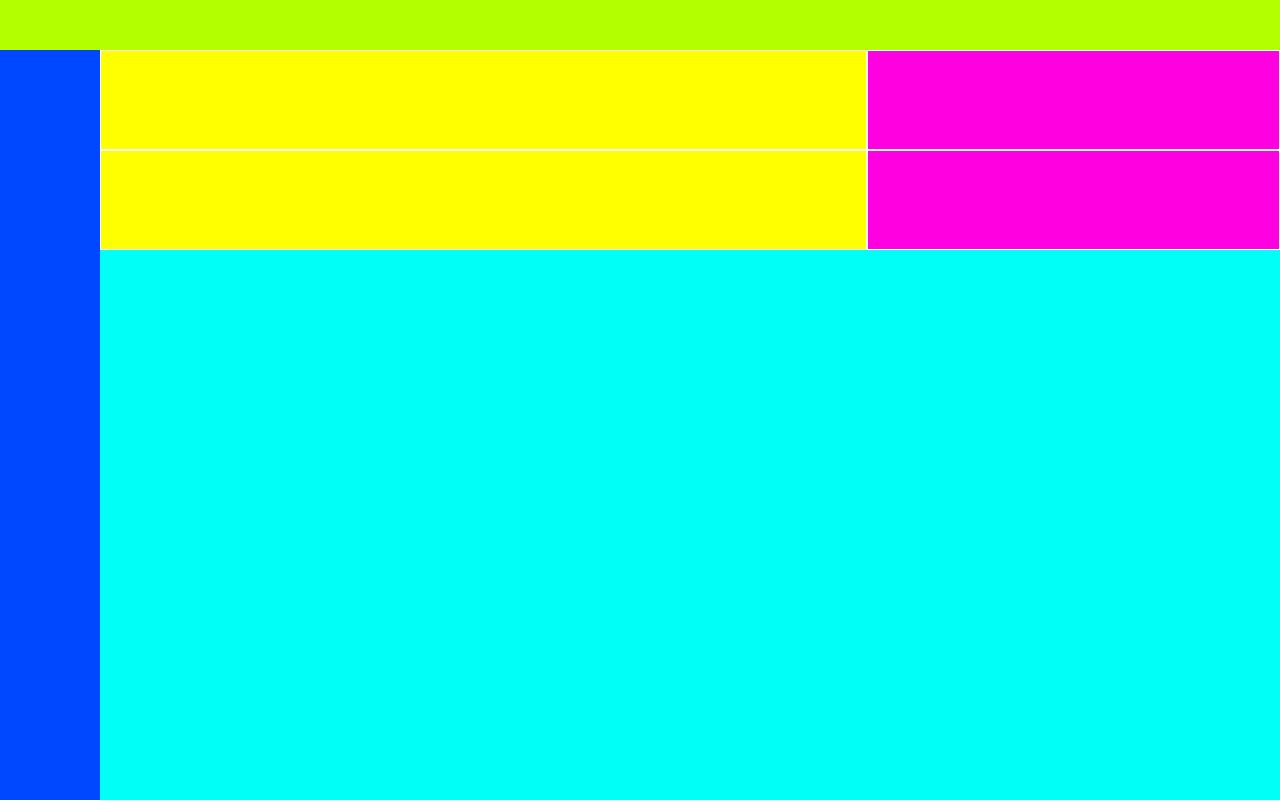
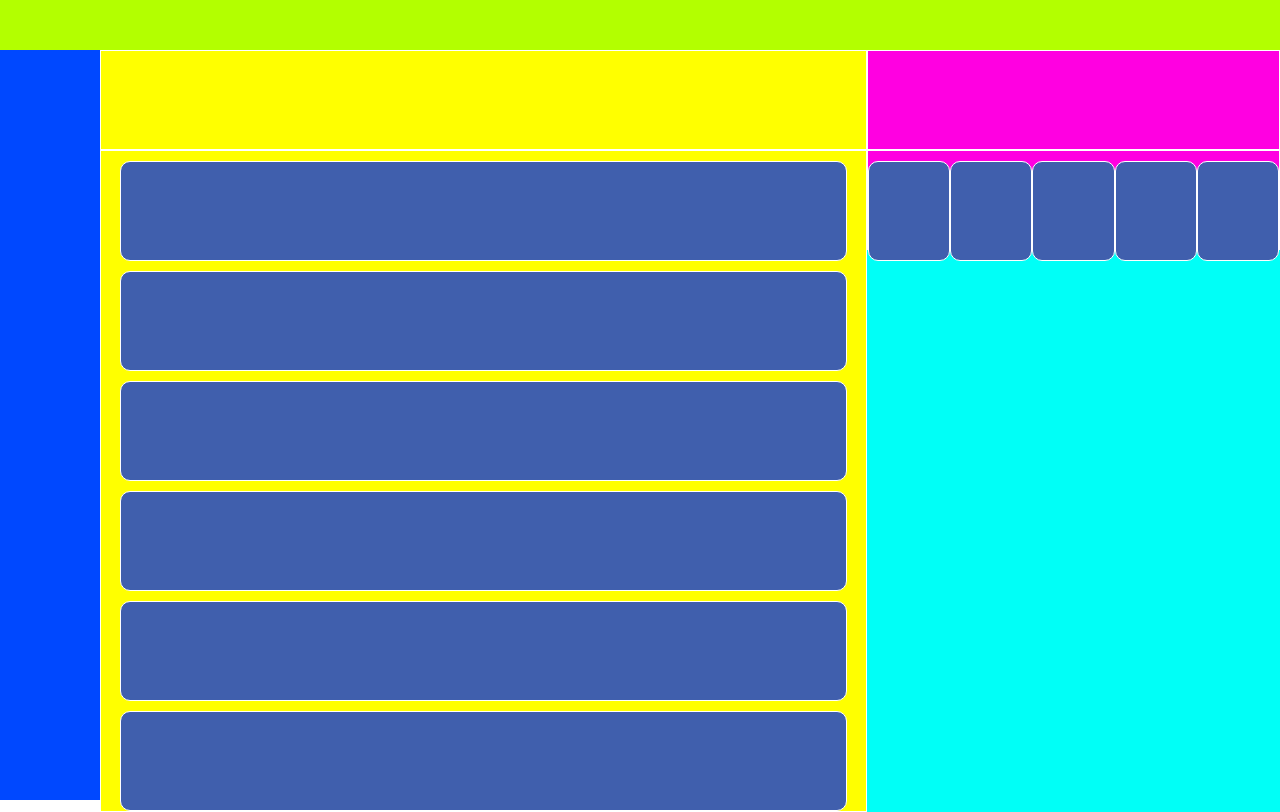
Before and after one commit to edaless/html-css-bootstrap-dashboard, a plain HTML site: page index.html in a window 1280 px wide. Drawn offline with nearby package versions, Linux system fonts and the light colour scheme.

Commit message:
no non è vero. non è funzionante

```diff
--- a/CSS/style.css
+++ b/CSS/style.css
@@ -59,6 +59,11 @@ main{
 
 }
 
+#ms-riga-1-main *{
+    height: 100px;
+
+}
+
 
 #ms-riga-2-main{
     display: flex;
@@ -70,14 +75,16 @@ main{
 
     /* debug */
     background-color: rgb(0, 255, 247);
-    height: 100%;
+    /* height: 100%; */
 
 }
 
-#ms-riga-2-main{
+/* #ms-riga-2-main{
     overflow-y: scroll;
+} */
+#ms-riga-2-main .ms-col-2-main{
+    height: 100px;
 }
-
 
 
 :root{
@@ -87,12 +94,15 @@ main{
 
 }
 .ms-col-1-main{
+    display: flex;
+    flex-direction: column;
+    align-items: center;
 
     width: var(--w-col-1-main);
     /* debug */
     background-color: rgb(255, 255, 0);
     border: 1px solid white;
-    height: 100px;
+    /* height: 100px; */
 
 }
 
@@ -106,6 +116,8 @@ main{
     --w-col-2-main: 100%;
 }
 .ms-col-2-main{
+    display: flex;
+    justify-content: center;
 
     width: var(--w-col-2-main);
 
@@ -113,11 +125,26 @@ main{
     /* debug */
     background-color: rgb(255, 0, 225);
     border: 1px solid white;
-    height: 100px;
+    /* height: 100px; */
 
 }
 
+.ms-card{
+    width: 95%;
+    border-radius: 10px;
 
+    margin-top: 10px;
+
+
+
+
+    /* debug */
+    height: 100px;
+
+    background-color: rgb(64, 95, 173);
+    border: 1px solid white;
+
+}
 
 
 
@@ -149,8 +176,22 @@ main{
 
 
     #ms-riga-2-main{
+        display: flex;
         flex-direction: row;
+
+
+
+
     }
+
+    #ms-riga-2-main .ms-col-1-main {
+        /* height: 1000px; */
+        overflow: scroll;
+    }
+    /* #ms-riga-2-main .ms-col-2-main {
+        height: 100px;
+    } */
+
 
     /* main>*{
         max-height: var(--h-main);
--- a/index.html
+++ b/index.html
@@ -37,8 +37,43 @@
             <div id="ms-riga-2-main">
                 <div class="ms-col-1-main">
 
+                    <div class="ms-card">
+
+                    </div>
+                    <div class="ms-card">
+
+                    </div>
+                    <div class="ms-card">
+
+                    </div>
+                    <div class="ms-card">
+
+                    </div>
+                    <div class="ms-card">
+
+                    </div>
+                    <div class="ms-card">
+
+                    </div>
+
                 </div>
                 <div class="ms-col-2-main">
+
+                    <div class="ms-card">
+
+                    </div>
+                    <div class="ms-card">
+
+                    </div>
+                    <div class="ms-card">
+
+                    </div>
+                    <div class="ms-card">
+
+                    </div>
+                    <div class="ms-card">
+
+                    </div>
 
                 </div>
 
```
